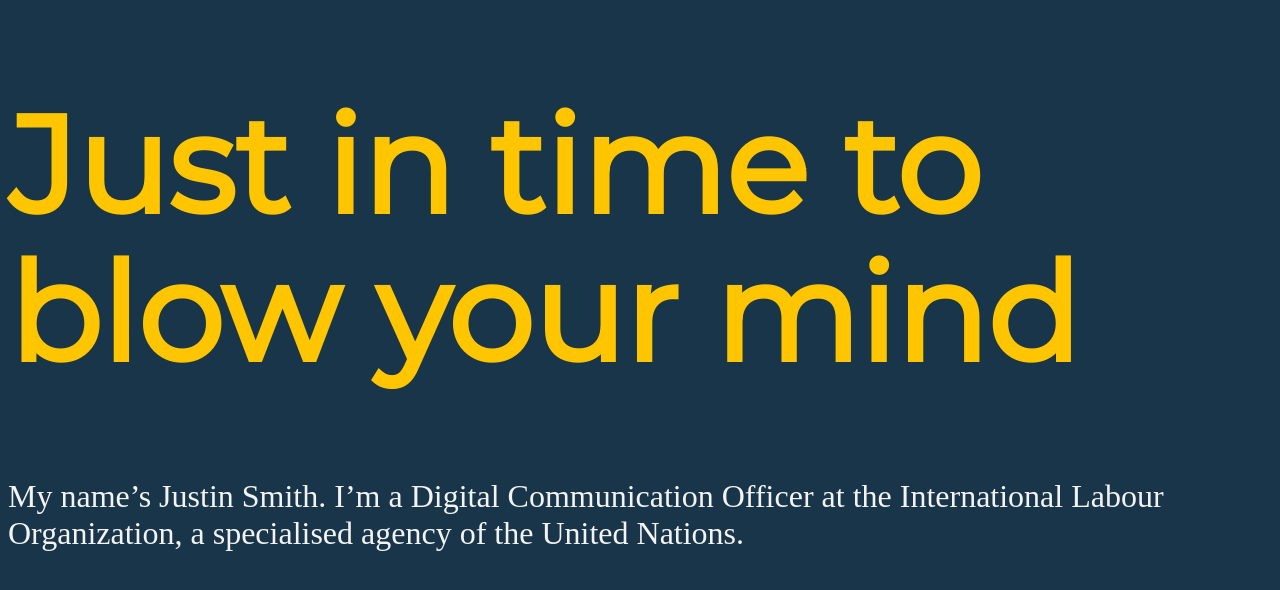
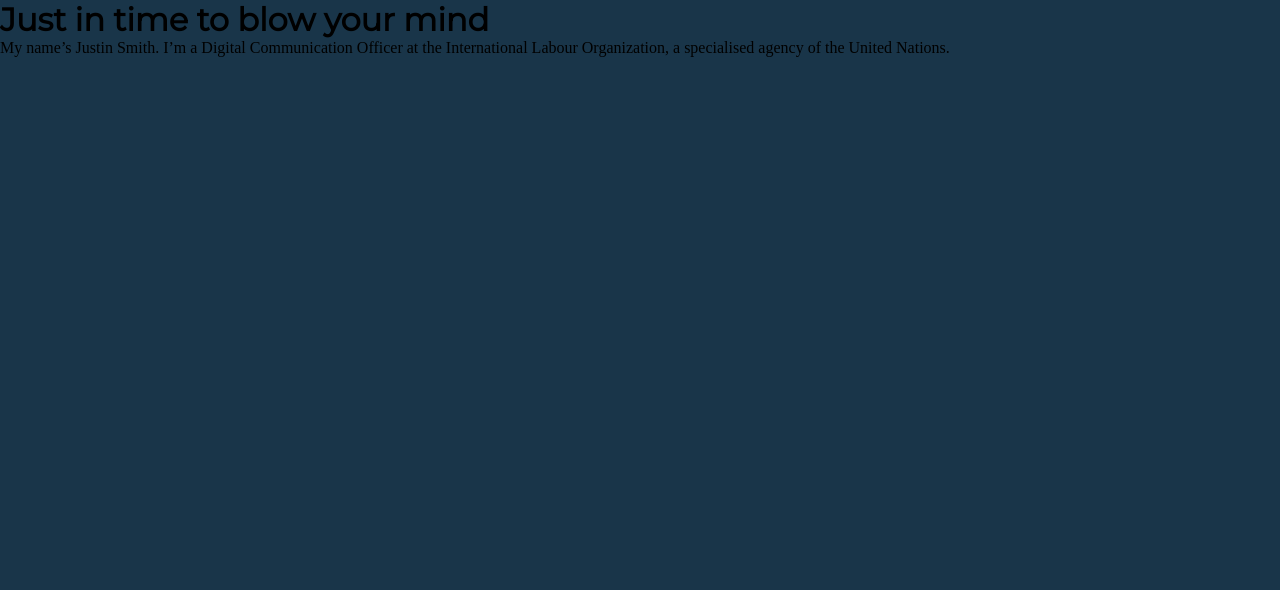
Before and after one commit to justintemps/justintemps, a SvelteKit app: page / in a window 1280 px wide. Shown: the top 590 px of the page. Built offline with nearby package versions, Linux system fonts and the light colour scheme.

Commit message:
Basic scss setup

```diff
--- a/src/routes/app.scss
+++ b/src/routes/app.scss
@@ -1,34 +1,38 @@
+@import "../styles";
+
 /* -- SCSS Variables -- */
-$base-font-size: 16px;
+$base-font-size: rem(16px);
+$max-content-width: rem(1200px);
 
-/* -- Colors -- */
-
+/* -- CSS Variables -- */
 :root {
-  --brand-color: #ffc600;
-  --accent-color: #ffdd67;
-  --text-color: #f3f3f3;
-  --main-bg-clor: #193549;
-  --secondary-bg-color: #122736;
+  --font--display: "Montserrat", sans-serif;
+  --font--type: "Crimson Text", serif;
+  --color--brand: #ffc600;
+  --color--accent: #ffdd67;
+  --color--type: #f3f3f3;
+  --color--bg--main: #193549;
+  --color--bg--accent: #122736;
+  --size--content--max: #{$max-content-width};
 }
 
 /* -- CSS -- */
 
 body {
   font-size: $base-font-size;
-  background-color: var(--main-bg-clor);
+  background-color: var(--color--bg--main);
 }
 
 h1,
 h2,
 h3,
 h4,
-h5 {
-  font-family: "Montserrat", sans-serif;
-  color: var(--brand-color);
+h5,
+li {
+  font-family: var(--font--display);
 }
 
 p {
-  font-family: "Crimson Text", serif;
-  color: var(--text-color);
+  font-family: var(--font--type);
   font-size: to-rem(32px);
 }
--- a/src/styles/_mixins.scss
+++ b/src/styles/_functions.scss
@@ -1,7 +1,7 @@
 /* -- Mixins -- */
 @use "sass:math";
 
-@function to-rem($value) {
+@function rem($value) {
   $remValue: math.div($value, 16px) + rem;
   @return $remValue;
 }
--- /dev/null
+++ b/src/styles/_reset.scss
@@ -0,0 +1,66 @@
+/* https://github.com/Lazzzer00/Best-CSS-Reset-2024 */
+
+*,
+*::before,
+*::after {
+  box-sizing: border-box;
+}
+
+* {
+  margin: 0;
+  padding: 0;
+}
+
+ul[role="list"],
+ol[role="list"] {
+  list-style: none;
+}
+
+html:focus-within {
+  scroll-behavior: smooth;
+}
+
+a:not([class]) {
+  text-decoration-skip-ink: auto;
+}
+
+img,
+picture,
+svg,
+video,
+canvas {
+  max-width: 100%;
+  height: auto;
+  vertical-align: middle;
+  font-style: italic;
+  background-repeat: no-repeat;
+  background-size: cover;
+}
+
+input,
+button,
+textarea,
+select {
+  font: inherit;
+}
+
+@media (prefers-reduced-motion: reduce) {
+  html:focus-within {
+    scroll-behavior: auto;
+  }
+  *,
+  *::before,
+  *::after {
+    animation-duration: 0.01ms !important;
+    animation-iteration-count: 1 !important;
+    transition-duration: 0.01ms !important;
+    scroll-behavior: auto !important;
+    transition: none;
+  }
+}
+
+body,
+html {
+  height: 100%;
+  scroll-behavior: smooth;
+}
--- a/src/styles/index.scss
+++ b/src/styles/index.scss
@@ -1 +1,2 @@
-@import "mixins";
+@import "./functions";
+@import "./reset";
```
